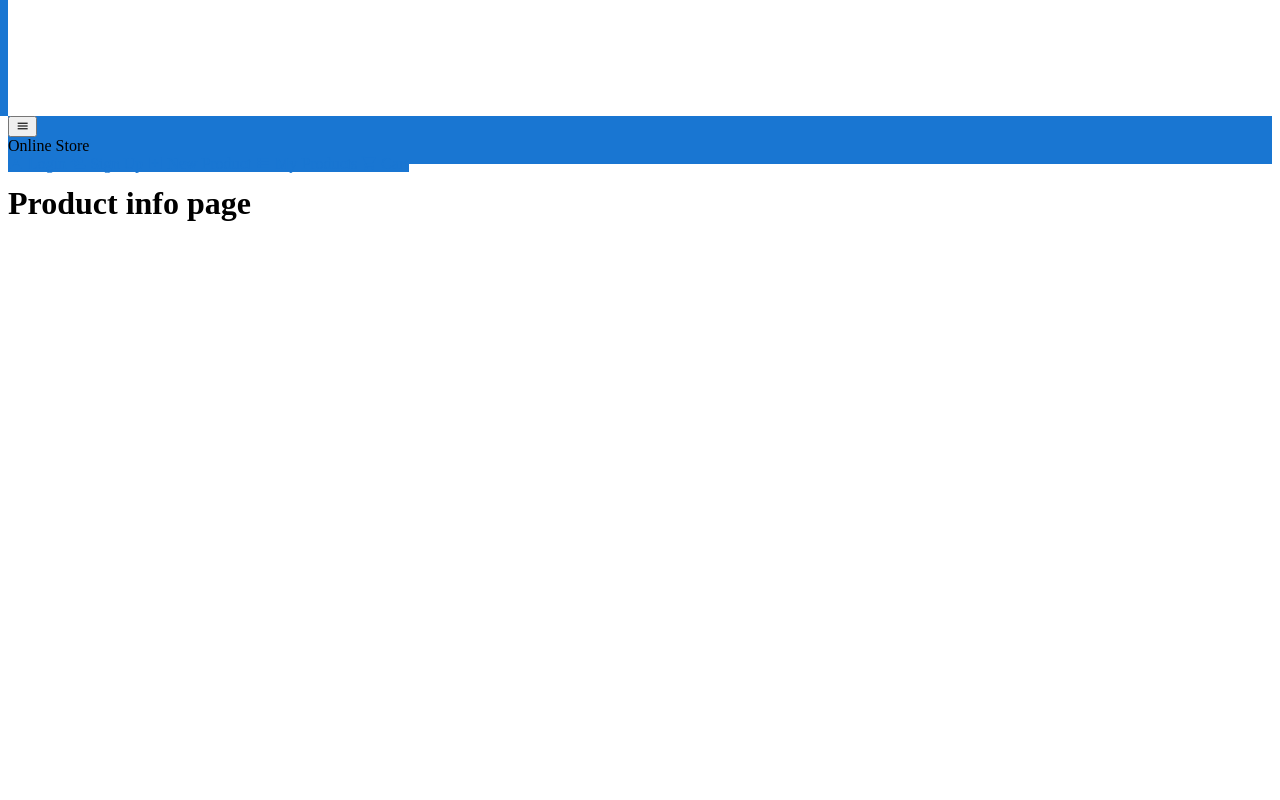
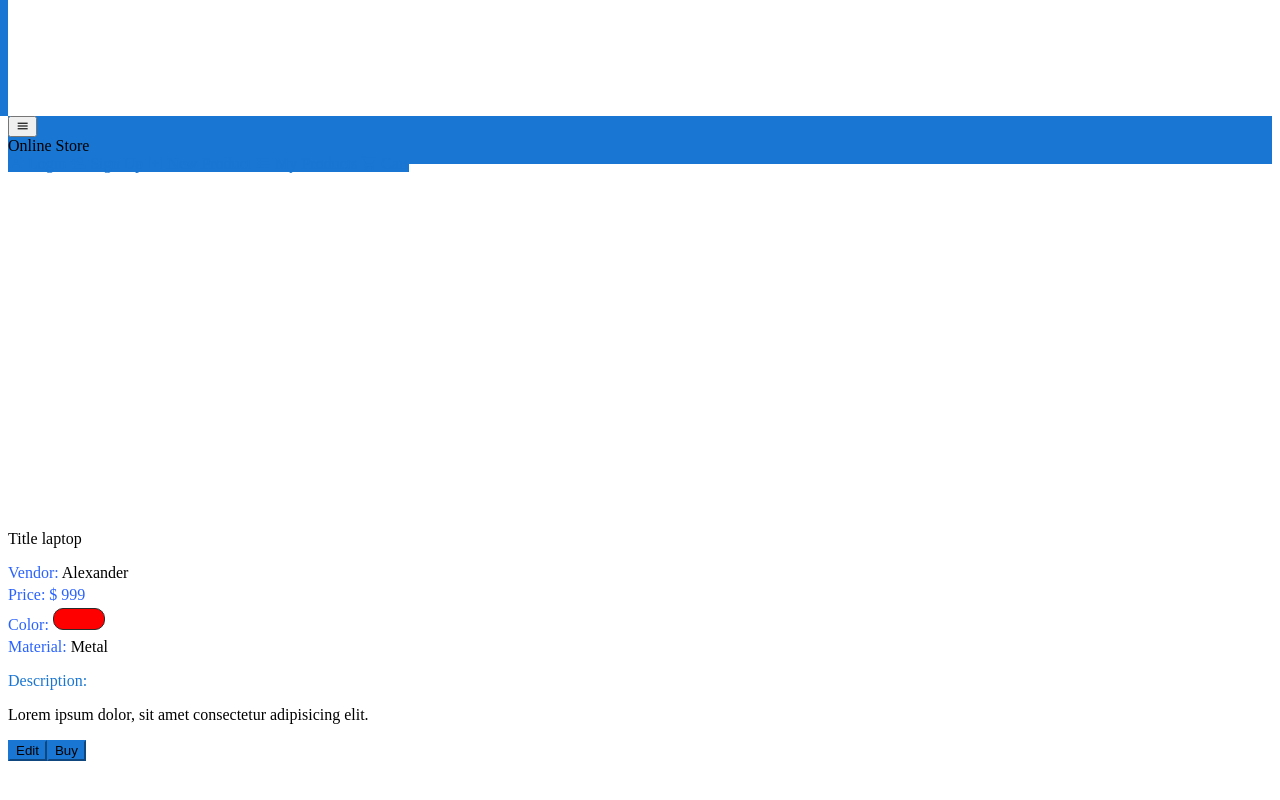
Before and after one commit to ledthh/online-store, a Vue app: page /product/1 in a window 1280 px wide. Shown: the part 692-1492 px from the top of the page. Before the commit the page ends 936 px from the top, so only its background shows below. Built offline with nearby package versions, Linux system fonts and the light colour scheme.

Commit message:
Updated product description page

```diff
--- a/src/views/Products/Product.vue
+++ b/src/views/Products/Product.vue
@@ -1,10 +1,46 @@
 <template>
-  <v-container>
-    <v-row>
-      <v-col cols="12">
-        <h1>Product info page</h1>
-      </v-col>
-    </v-row>
+  <v-container class="mt-5">
+    <v-card elevation="5" class="">
+      <v-row justify="center">
+        <v-col cols="12" lg="6">
+          <v-img src="https://image.ibb.co/fZzq1o/Lenovo_Legion_Y520.jpg" height="350" />
+        </v-col>
+        <v-col cols="12" lg="6">
+          <v-card flat class="px-3">
+            <p class="text-h4 my-3 blue--text text--accent-4">Title laptop</p>
+            <div id="description" class="text-h5">
+              <p>
+                <span>Vendor:</span> Alexander
+              </p>
+              <p>
+                <span>Price: </span>
+                <span class="green--text">$ 999</span>
+              </p>
+              <p>
+                <span>Color: </span>
+                <span
+                  :title="'red'"
+                  :style="{ backgroundColor: 'red' }"
+                  class="product-color"
+                ></span>
+              </p>
+              <p>
+                <span>Material:</span> Metal
+              </p>
+              <div>
+                <p class="primary--text mb-0">Description:</p>
+                <p class="text-body-1 mb-5">Lorem ipsum dolor, sit amet consectetur adipisicing elit.</p>
+              </div>
+              <v-card-actions>
+                <v-spacer />
+                <v-btn color="primary">Edit</v-btn>
+                <v-btn color="primary">Buy</v-btn>
+              </v-card-actions>
+            </div>
+          </v-card>
+        </v-col>
+      </v-row>
+    </v-card>
   </v-container>
 </template>
 
@@ -15,3 +51,21 @@ export default {
   }
 };
 </script>
+
+<style scoped>
+.product-color {
+  display: inline-block;
+  width: 50px;
+  height: 20px;
+  border: 1px solid #2b2b2b;
+  border-radius: 10px;
+}
+
+#description > p {
+  margin: 4px 0;
+}
+
+#description > p > span {
+  color: #2962FF;
+}
+</style>
```
